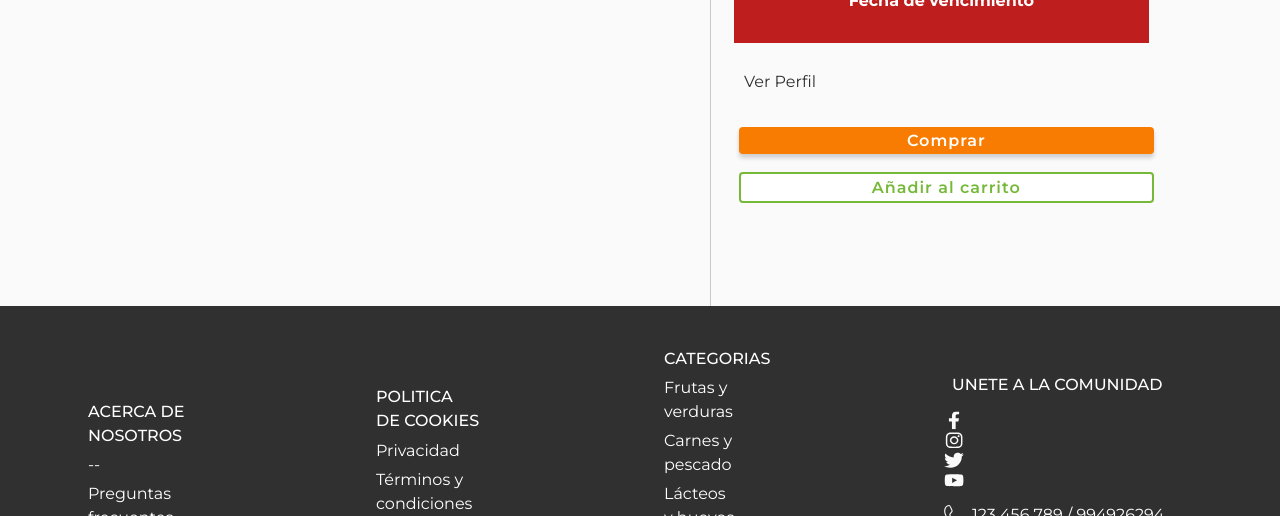
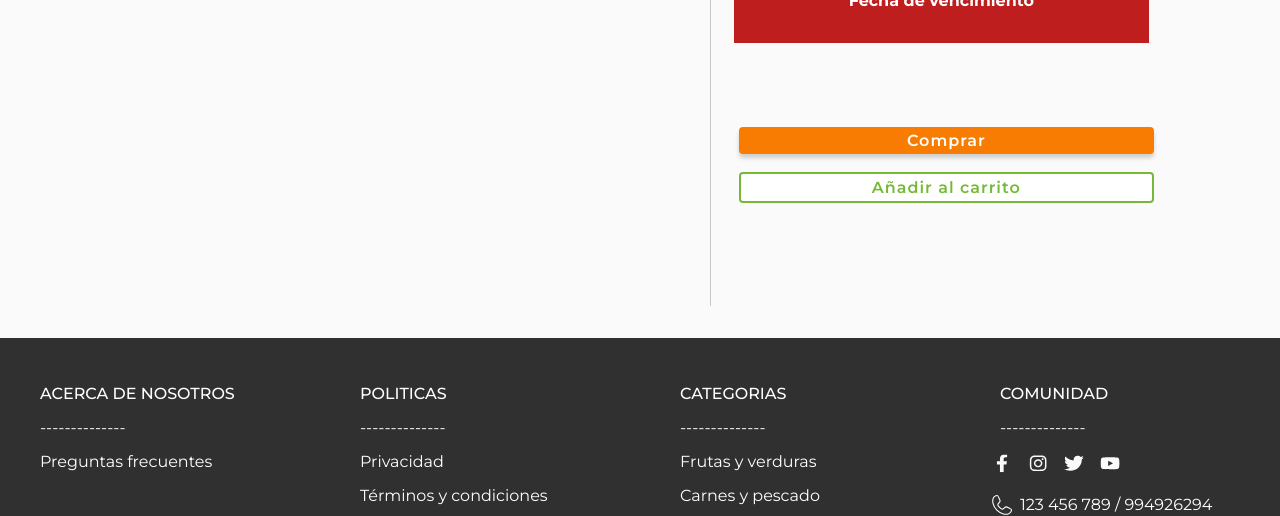
Before and after one commit to No-Country-simulation/equipo-s19-12-n-webapp, a React (Vite) app in the folder Frontend/front-project/: page /productos/articulo in a window 1280 px wide. Shown: the part 436-952 px from the top of the page. Built offline with nearby package versions, Linux system fonts and the light colour scheme; no server answers.

Commit message:
fix: ajustes de footer y articulo de producto

```diff
--- a/Frontend/front-project/src/core/components/organismos/ArticuloProducto/ArticuloProducto.jsx
+++ b/Frontend/front-project/src/core/components/organismos/ArticuloProducto/ArticuloProducto.jsx
@@ -165,7 +165,7 @@ function ArticuloProducto() {
             <img src={detallesComerciante.logo} alt="" />
             <div className={styles.detallesPerfilCont}>
               <h4>{detallesComerciante.nombre}</h4>
-              <p>Ver Perfil</p>
+              <p>{detallesComerciante.rubro}</p>
             </div>
           </div>
           <div className={styles.botonCont}>
--- a/Frontend/front-project/src/core/components/organismos/ArticuloProducto/ArticuloProducto.module.css
+++ b/Frontend/front-project/src/core/components/organismos/ArticuloProducto/ArticuloProducto.module.css
@@ -232,12 +232,8 @@
 .detallesPerfilCont p{
     margin: 0;
     padding: 0;
-    cursor: pointer;
-    transition: all 0.3s ease-in-out;
-}
-.detallesPerfilCont p:hover{
-    color: var(--color-verde);
     font-weight: 600;
+    color: var(--color-verde)
 }
 .detallesPerfilCont h4{
     margin: 0;
--- a/Frontend/front-project/src/core/components/organismos/Footer/Footer.jsx
+++ b/Frontend/front-project/src/core/components/organismos/Footer/Footer.jsx
@@ -6,7 +6,7 @@ const Footer = () => {
   return (
     <section className="footer">
       <div className="seccionFooter">
-        <div>
+        <div className="sub-seccion-footer">
           <Texto
             level={"p"}
             texto={"ACERCA DE NOSOTROS"}
@@ -14,7 +14,7 @@ const Footer = () => {
           />
           <Texto
             level={"p"}
-            texto={"--"}
+            texto={"--------------"}
             variante={"white"}
           />
           <Texto
@@ -23,11 +23,16 @@ const Footer = () => {
             variante={"white"}
           />
         </div>
-        <div>
+        <div className="sub-seccion-footer">
           <Texto
             level={"p"}
-            texto={"POLITICA DE COOKIES"}
+            texto={"POLITICAS"}
             variante={"tituloFooter"}
+          />
+          <Texto
+            level={"p"}
+            texto={"--------------"}
+            variante={"white"}
           />
           <Texto
             level={"p"}
@@ -45,11 +50,16 @@ const Footer = () => {
             variante={"white"}
           />
         </div>
-        <div>
+        <div className="sub-seccion-footer">
           <Texto
             level={"p"}
             texto={"CATEGORIAS"}
             variante={"tituloFooter"}
+          />
+          <Texto
+            level={"p"}
+            texto={"--------------"}
+            variante={"white"}
           />
           <Texto
             level={"p"}
@@ -72,11 +82,16 @@ const Footer = () => {
             variante={"white"}
           />
         </div>
-        <div>
+        <div className="sub-seccion-footer">
           <Texto
             level={"p"}
-            texto={"UNETE A LA COMUNIDAD"}
+            texto={"COMUNIDAD"}
             variante={"tituloFooter"}
+          />
+          <Texto
+            level={"p"}
+            texto={"--------------"}
+            variante={"white"}
           />
           <div className="redes">
             <Icon
--- a/Frontend/front-project/src/core/components/organismos/Footer/style.css
+++ b/Frontend/front-project/src/core/components/organismos/Footer/style.css
@@ -9,9 +9,12 @@
   justify-content: space-around;
 }
 
-.seccionFooter div {
+.sub-seccion-footer {
   display: flex;
+  min-width: 180px;
   flex-direction: column;
+  justify-content: flex-start;
+  align-items: flex-start;
   flex-wrap: wrap;
   padding: 3% 0;
 }
@@ -36,30 +39,40 @@
   display: flex;
   flex-direction: row;
   align-items: center;
+  margin-bottom: 1vh;
 }
 
 .redes {
+  display: flex;
   flex-direction: row;
+  justify-content: flex-start;
+  align-items: center;
+  gap: 2vh;
+  margin-top: 1vh;
+  margin-bottom: 2vh;
 }
 
 @media (min-width: 768px) {
   .seccionFooter {
     flex-direction: row;
+    align-items: flex-start;
     flex-wrap: wrap;
     text-wrap: balance;
   }
-
-  .seccionFooter > div:nth-child(4) {
+  .sub-seccion-footer {
+    width: 25%;
+  }
+  .sub-seccion-footer:nth-child(4) {
     width: 25%;
   }
 }
 
 @media (min-width: 1024px) {
-  .seccionFooter div {
-    width: 10%;
+  .sub-seccion-footer {
+    width: 20%;
   }
 
-  .seccionFooter > div:nth-child(4) {
+  .sub-seccion-footer:nth-child(4) {
     width: 20%;
   }
 }
--- a/Frontend/front-project/src/core/components/organismos/modal/CarritoRightDrawer.jsx
+++ b/Frontend/front-project/src/core/components/organismos/modal/CarritoRightDrawer.jsx
@@ -128,22 +128,38 @@ export default function CarritoRightDrawer({ open, onClose }) {
           <img
             src={detallesComerciante.logo} // Coloca la URL de la imagen aquí
             alt="Imagen del comerciante"
-            style={{ width: 40, height: 40, objectFit: 'cover', borderRadius: '50%', marginLeft:10 }} // Ajusta el tamaño y estilo de la imagen
+            style={{ width: 50, height: 50, objectFit: 'cover', borderRadius: '50%', marginLeft:10 }} // Ajusta el tamaño y estilo de la imagen
           />
+          <Box sx={{display: "flex", flexDirection: "column", justifyContent:"center", alignItems: "flex-start", height: "70px", width: "auto"}}>
           <Typography
             variant="body1"
             sx={{
               textAlign: 'start',
               fontFamily: 'Montserrat',
-              fontSize: '16px',
+              fontSize: '14px',
+              fontStyle: 'normal',
+              fontWeight: 600,
+              lineHeight: 'normal',
+              ml:4
+            }}
+          >
+            {detallesComerciante.nombre}
+          </Typography>
+          <Typography
+            variant="body1"
+            sx={{
+              textAlign: 'start',
+              fontFamily: 'Montserrat',
+              fontSize: '14px',
               fontStyle: 'normal',
               fontWeight: 400,
               lineHeight: 'normal',
               ml:4
             }}
           >
-            {detallesComerciante.nombre}
+            {detallesComerciante.rubro}
           </Typography>
+          </Box>
         </Box>):null}
 
         {/*<Divider style={{border: "1px solid rgba(0, 0, 0, 0.2)"}} />*/}
--- a/Frontend/front-project/src/core/components/templates/Articulo/Articulo.module.css
+++ b/Frontend/front-project/src/core/components/templates/Articulo/Articulo.module.css
@@ -20,6 +20,7 @@
     display: flex;
     justify-content: center;
     align-items: center;
+    margin-bottom: 4vh;
 }
 @media screen and (aspect-ratio < 1) {
     .paginaArticulo{
```
